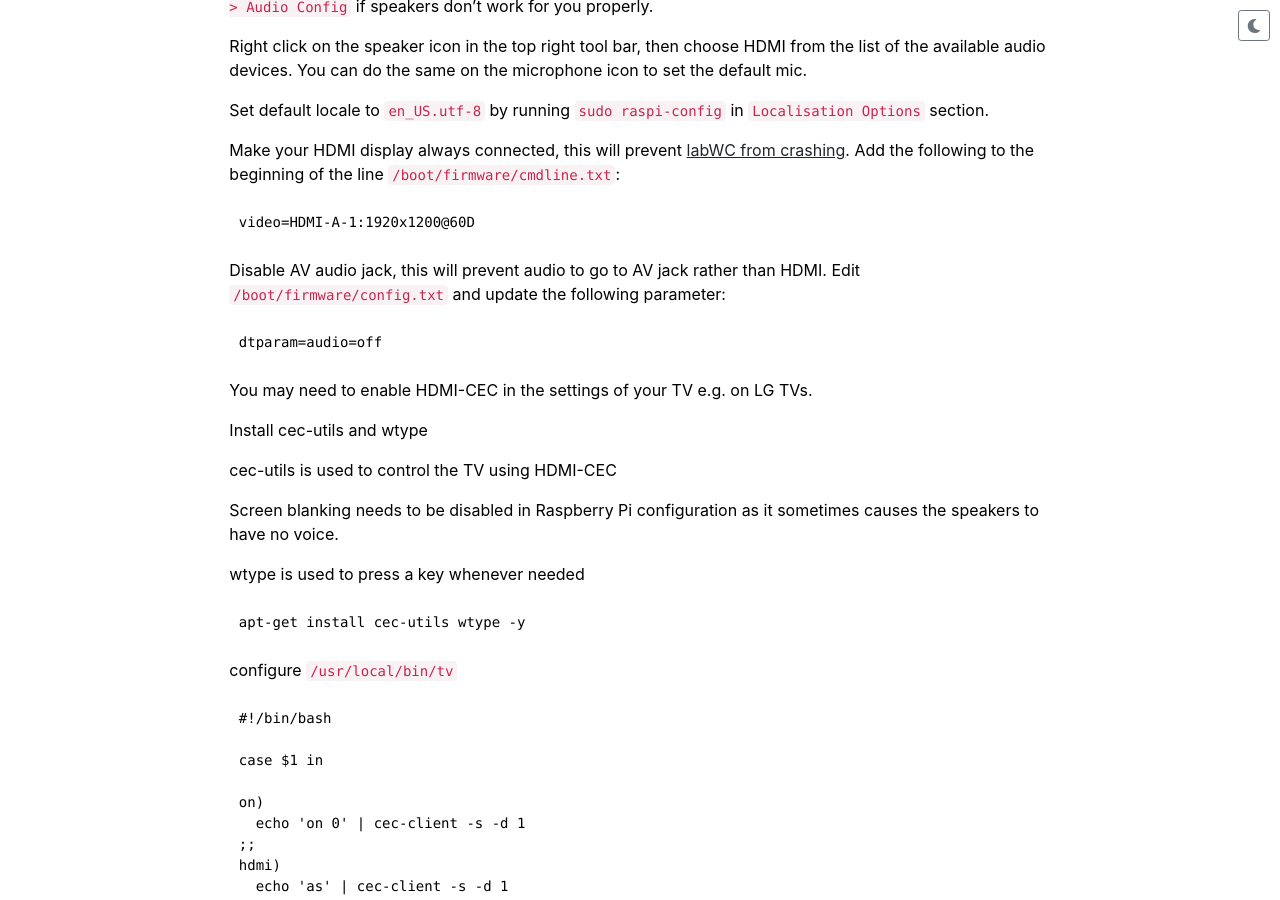
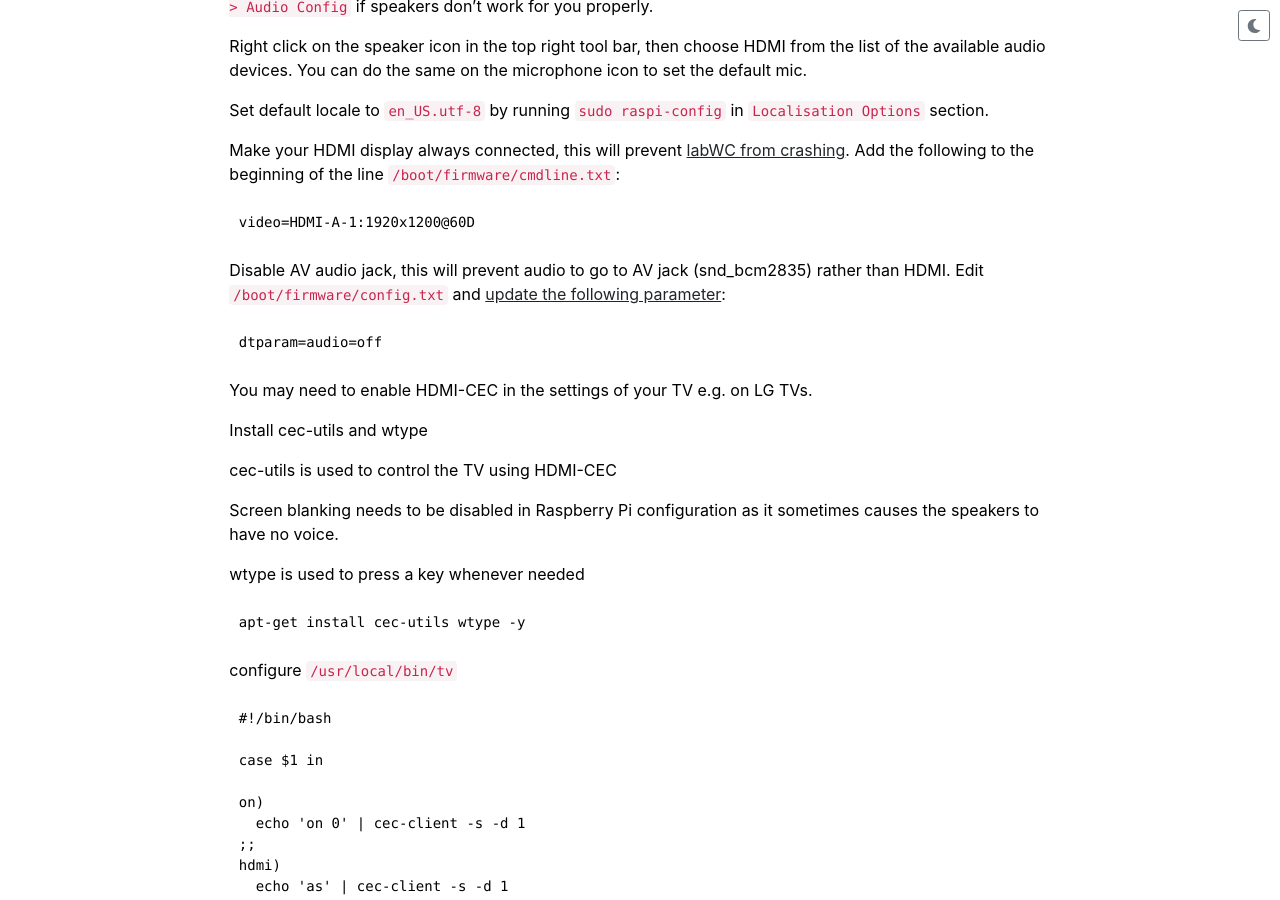
Before and after one commit to callontv/callontv.github.io, a Jekyll site: the page built from software.md, in a window 1280 px wide and 900 px high, scrolled down 347 px. Built offline with Jekyll 4.4.1, drawn with Linux system fonts in a browser that asks for light colours.

Commit message:
added link to rpi config

````diff
--- a/software.md
+++ b/software.md
@@ -20,7 +20,7 @@ Make your HDMI display always connected, this will prevent [labWC from crashing]
 video=HDMI-A-1:1920x1200@60D
 ```
 
-Disable AV audio jack, this will prevent audio to go to AV jack rather than HDMI. Edit `/boot/firmware/config.txt` and update the following parameter:
+Disable AV audio jack, this will prevent audio to go to AV jack (snd_bcm2835) rather than HDMI. Edit `/boot/firmware/config.txt` and [update the following parameter](https://www.raspberrypi.com/documentation/computers/config_txt.html#file-format):
 ```
 dtparam=audio=off
 ```
````
